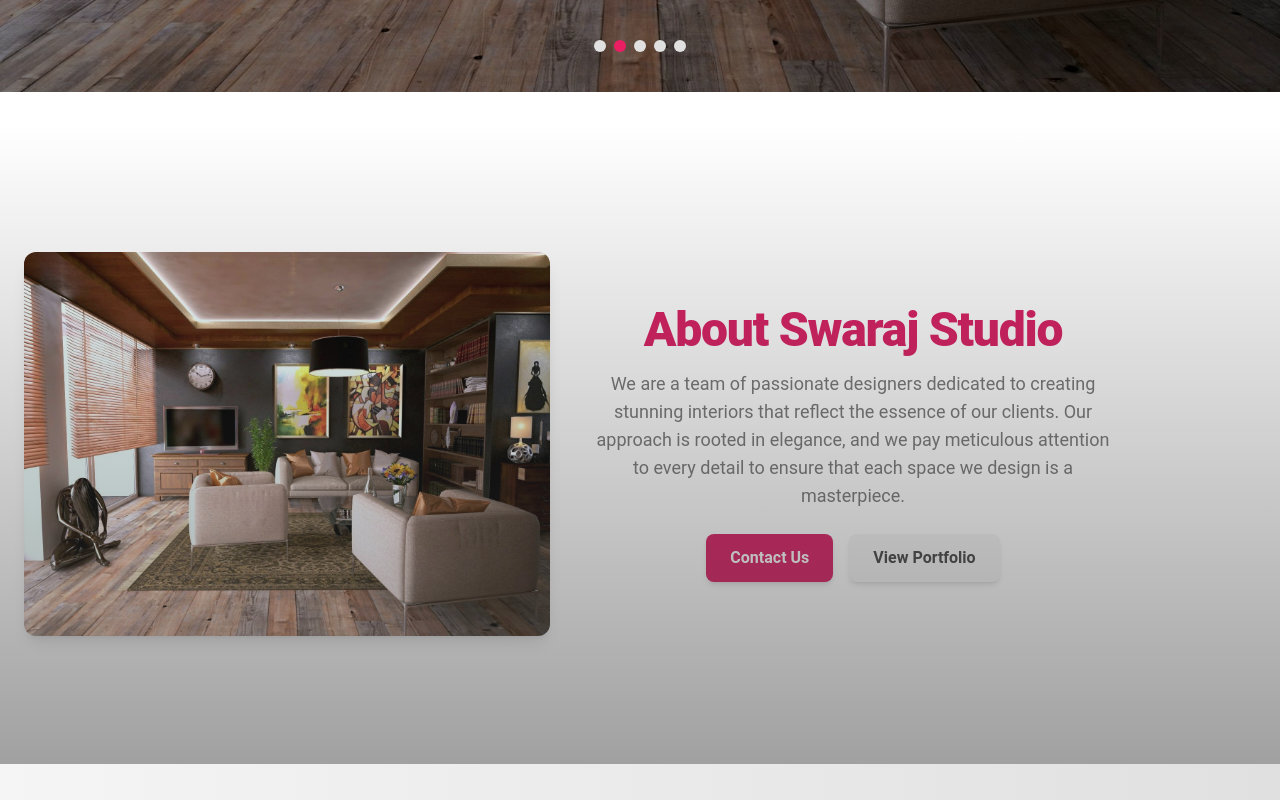
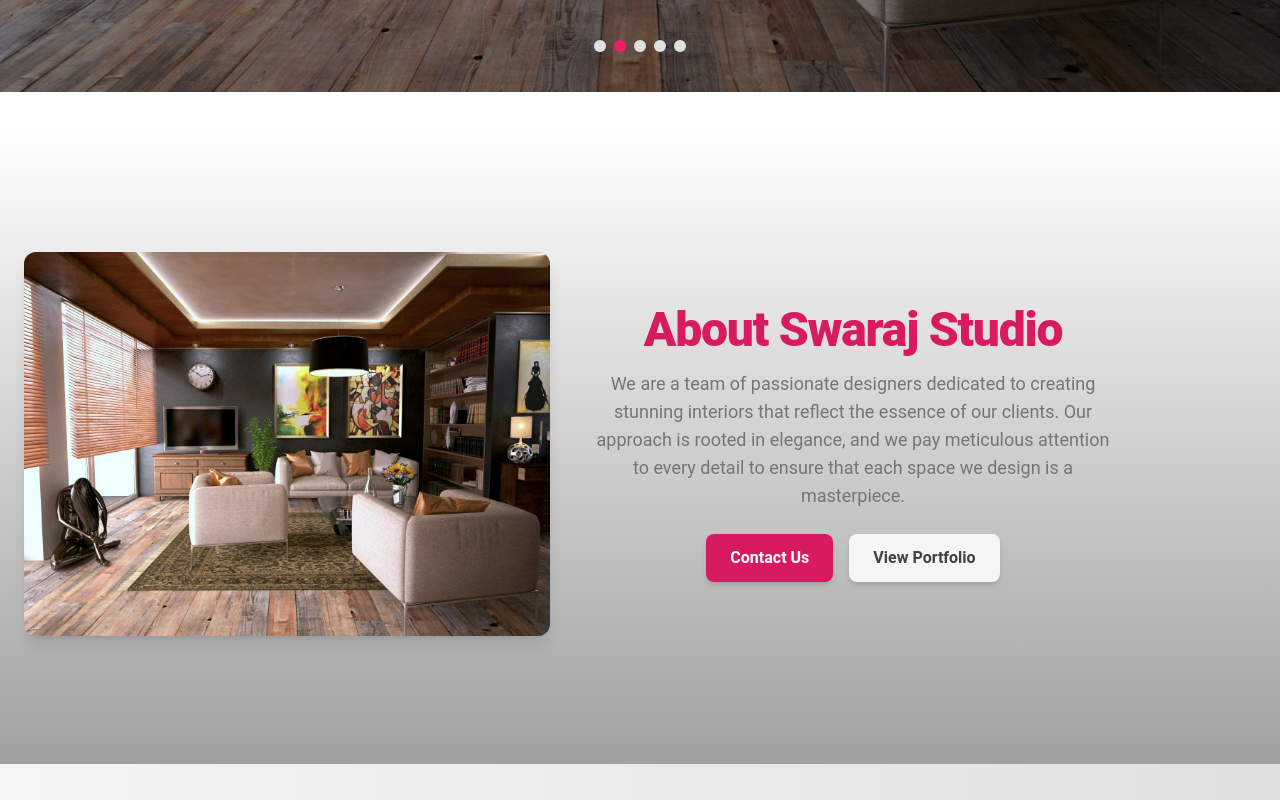
Before and after one commit to TejasGShinde/Sstudio, a React (Vite) app: page / in a window 1280 px wide. Shown: the part 740-1540 px from the top of the page. Built offline with nearby package versions, Linux system fonts and the light colour scheme; no server answers.

Commit message:
about page changes

```diff
--- a/src/About.jsx
+++ b/src/About.jsx
@@ -1,5 +1,5 @@
 import React, { useState, useEffect } from 'react';
-import Team from "./Team";
+
 import { Link } from 'react-router-dom';
 import HeroImage from "./2.jpg";
 import HeroImage3 from "./3.jpg";
@@ -22,7 +22,7 @@ const About = () => {
   return (
     <>
       <section className="relative w-full py-12 md:py-24 lg:py-32 bg-white dark:bg-gray-800 mt-8" id="about">
-        <div className="container grid items-center gap-6 px-4 text-center md:px-6 lg:grid-cols-2 lg:gap-10">
+        <div className="container grid items-center gap-6 px-4 text-center md:px-6 lg:grid-cols-2 lg:gap-10 relative z-10">
           <div className="relative mx-auto overflow-hidden rounded-xl shadow-lg">
             <img
               alt={`Hero ${currentImage + 1}`}
@@ -52,7 +52,7 @@ const About = () => {
             </div>
           </div>
         </div>
-        <div className="absolute inset-0 bg-gradient-to-b from-transparent to-gray-800 opacity-50"></div>
+        <div className="absolute inset-0 bg-gradient-to-b from-transparent to-gray-800 opacity-50 z-0"></div>
       </section>
 
     </>
```
